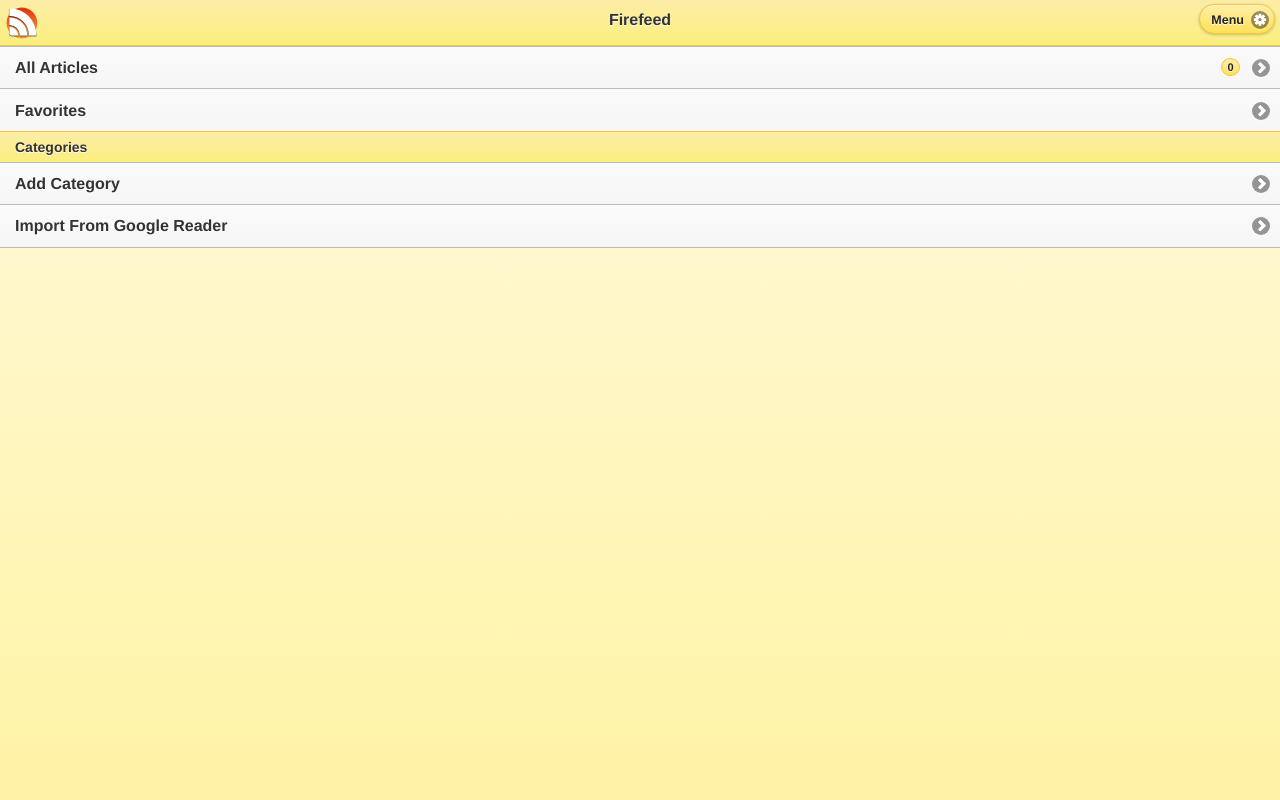
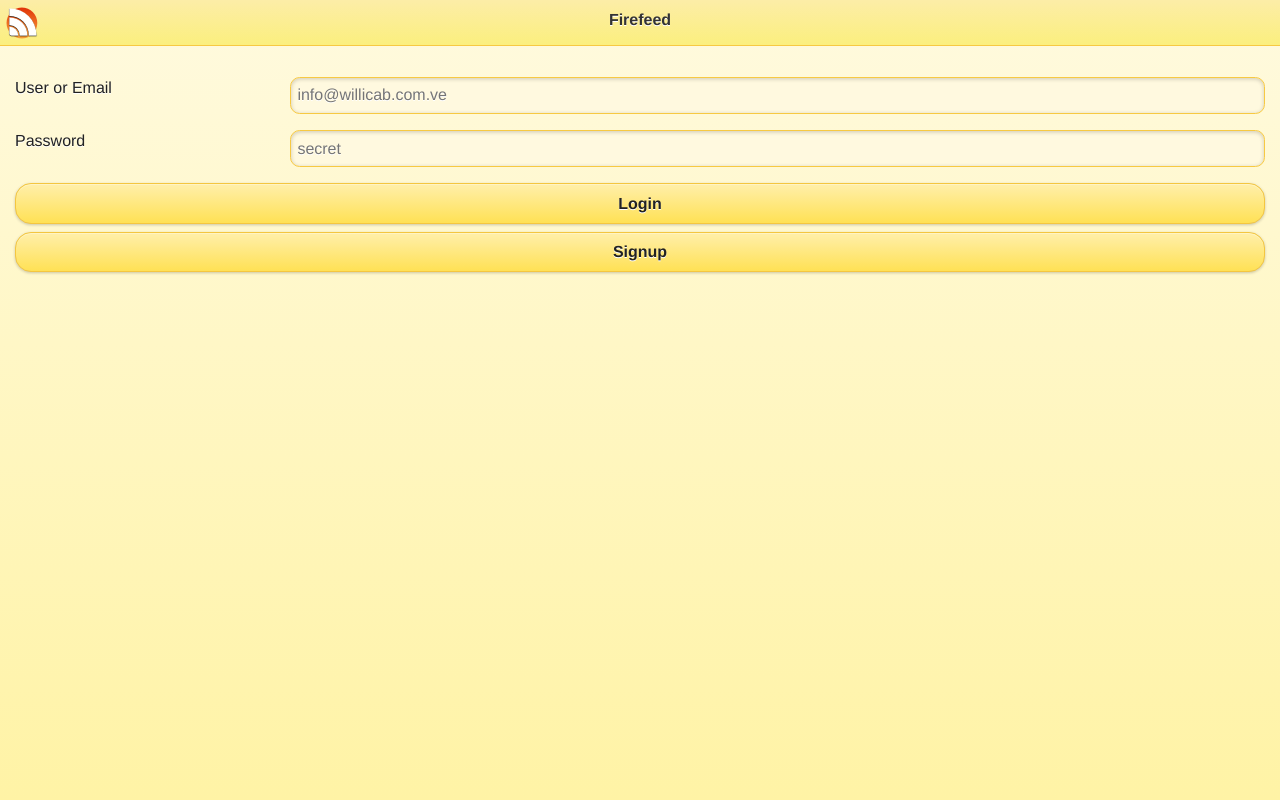
Before and after one commit to willicab/Firefeed2, a PHP site: page /FirefoxOS/main.php in a window 1280 px wide. Run offline with PHP 8.4, Linux system fonts and the light colour scheme; data that the repository does not hold is empty; a stand-in replaces the project's code that opens the database connection.

Commit message:
FIXED: when the user first enters goes directly to the main page.

```diff
--- a/main.php
+++ b/main.php
@@ -24,7 +24,7 @@ if (/Firefox\//.test(ua)) {
 }
                 $('#flipReaded').val('1').change();
                 refreshSelectCategory("selectCategory");
-                if (localStorage['logged'] == 'false' && localStorage['actualPage'] != 'signup') {
+                if ((localStorage['logged'] == 'false' || localStorage['logged'] == undefined) && localStorage['actualPage'] != 'signup') {
                     $.mobile.changePage("#login", {reverse: false,});
                 } else {
 //                    refreshSelectCategory("selectCategory");
```
